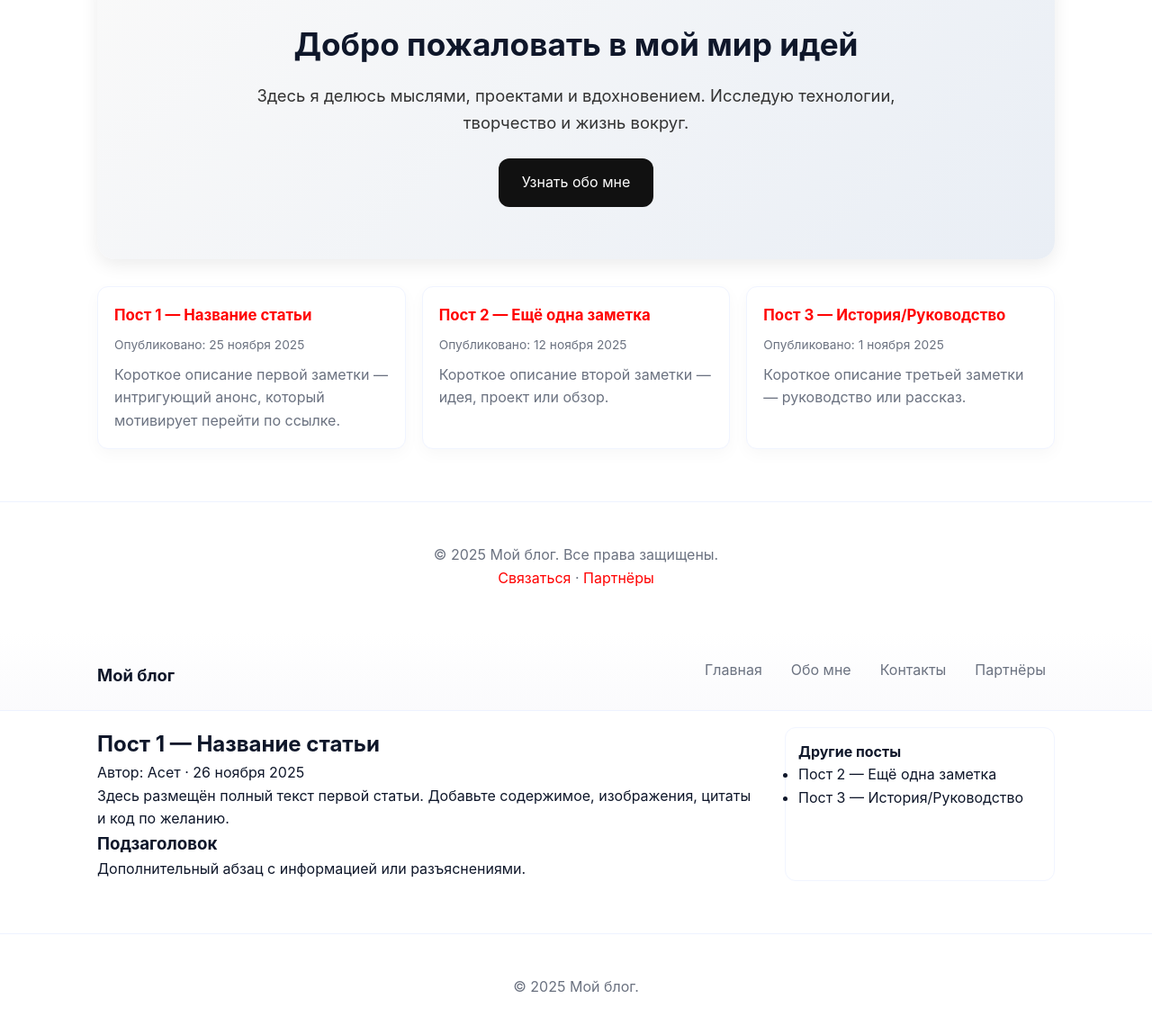
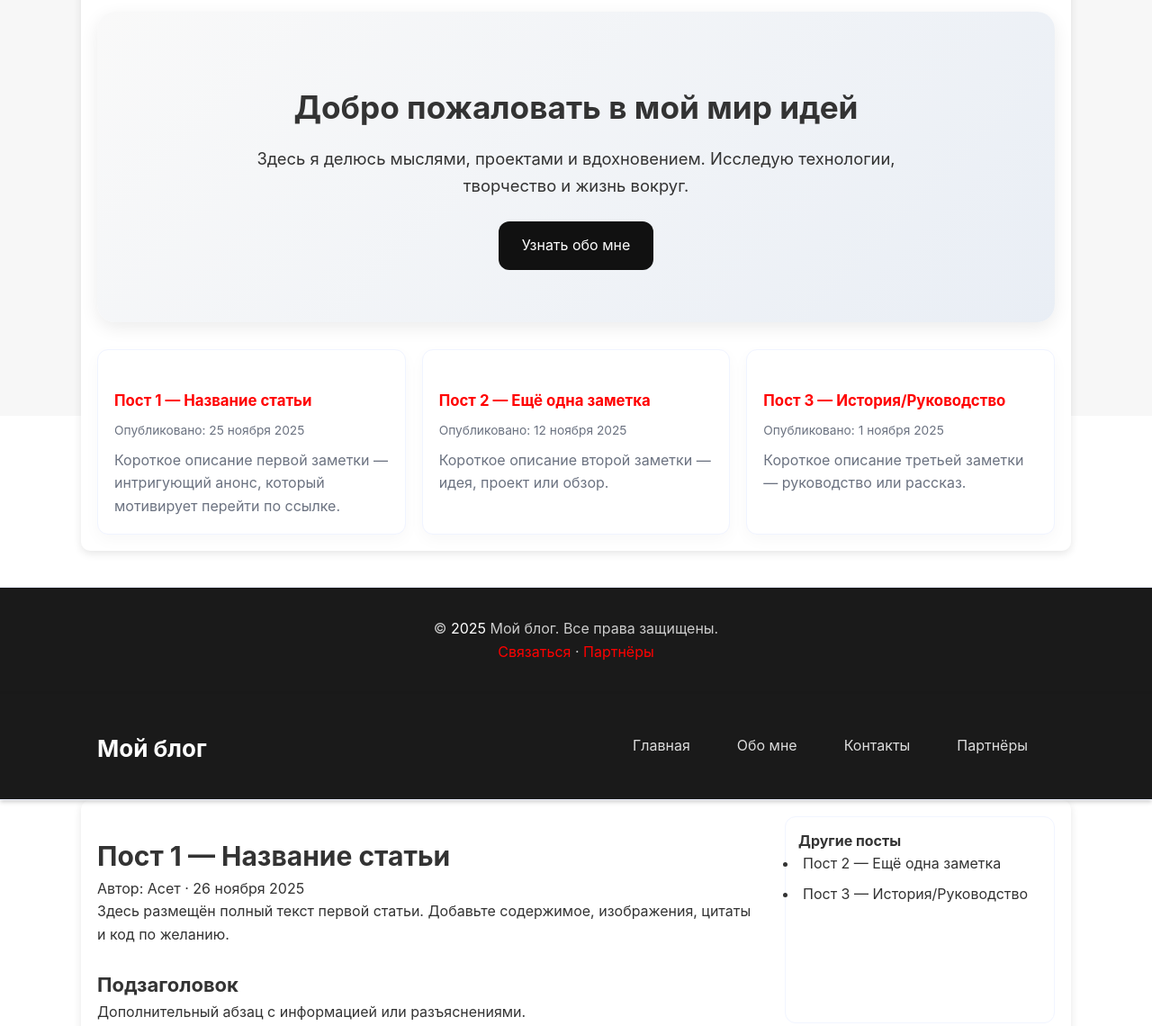
Before and after one commit to operupol01/asset, a plain HTML site: page index.html in a window 1280 px wide. Shown: the part 338-1478 px from the top of the page at 90% size. Drawn offline with Linux system fonts and the light colour scheme; files that its build step writes are made by us from their sources.

Commit message:
asdasADASDASDaASDd

```diff
--- a/styles.css
+++ b/styles.css
@@ -80,3 +80,110 @@ a:focus,button:focus{outline:3px solid rgba(11,108,255,0.14);outline-offset:3px}
 /* Code Blocks */
 pre{background:#0b1220;color:#e6eefc;padding:14px;border-radius:var(--radius);overflow:auto}
 code{font-family:ui-monospace,SFMono-Regular,Menlo,monospace}
+
+
+
+
+
+
+
+
+
+
+
+/* ====== Общие стили ====== */
+body {
+  margin: 0;
+  font-family: "Inter", Arial, sans-serif;
+  background: #f7f7f7;
+  color: #333;
+  line-height: 1.6;
+}
+
+.container {
+  width: 90%;
+  max-width: 1100px;
+  margin: auto;
+}
+
+/* ====== Шапка ====== */
+.site-header {
+  background: #1a1a1a;
+  color: white;
+  padding: 15px 0;
+  box-shadow: 0 2px 5px rgba(0,0,0,0.2);
+}
+
+.logo a {
+  color: #fff;
+  text-decoration: none;
+  font-size: 26px;
+  font-weight: 700;
+}
+
+.main-nav {
+  margin-top: 10px;
+}
+
+.main-nav a {
+  color: #ddd;
+  text-decoration: none;
+  margin-right: 20px;
+  font-size: 16px;
+  transition: 0.3s;
+}
+
+.main-nav a:hover {
+  color: #fff;
+}
+
+/* ====== Основной контент ====== */
+main h2 {
+  font-size: 30px;
+  margin-top: 20px;
+}
+
+main h3 {
+  font-size: 22px;
+  margin-top: 25px;
+}
+
+ul li {
+  margin-bottom: 8px;
+  padding-left: 5px;
+}
+
+/* Карточный стиль для текста */
+main {
+  background: white;
+  padding: 25px;
+  margin-top: 30px;
+  border-radius: 10px;
+  box-shadow: 0 3px 10px rgba(0,0,0,0.1);
+}
+
+/* ====== Подвал ====== */
+.site-footer {
+  background: #1a1a1a;
+  color: #ccc;
+  text-align: center;
+  padding: 15px 0;
+  margin-top: 40px;
+}
+
+.site-footer span {
+  color: #fff;
+}
+
+/* ====== Адаптив ====== */
+@media (min-width: 700px) {
+  .site-header .container {
+    display: flex;
+    justify-content: space-between;
+    align-items: center;
+  }
+
+  .main-nav {
+    margin-top: 0;
+  }
+}
```
